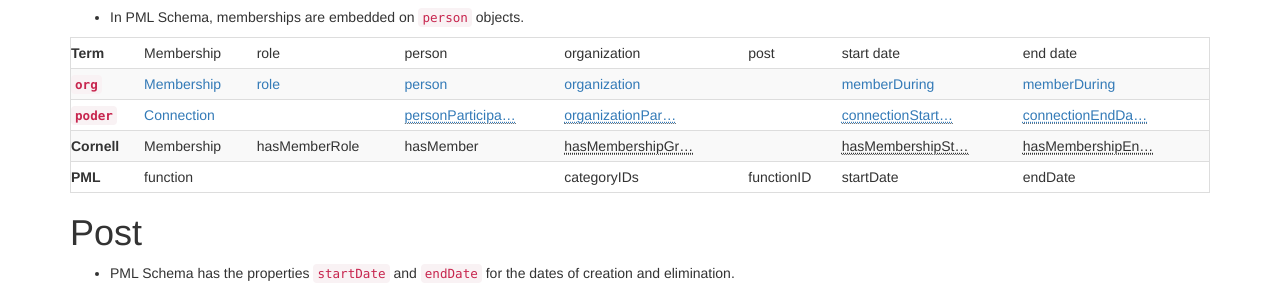
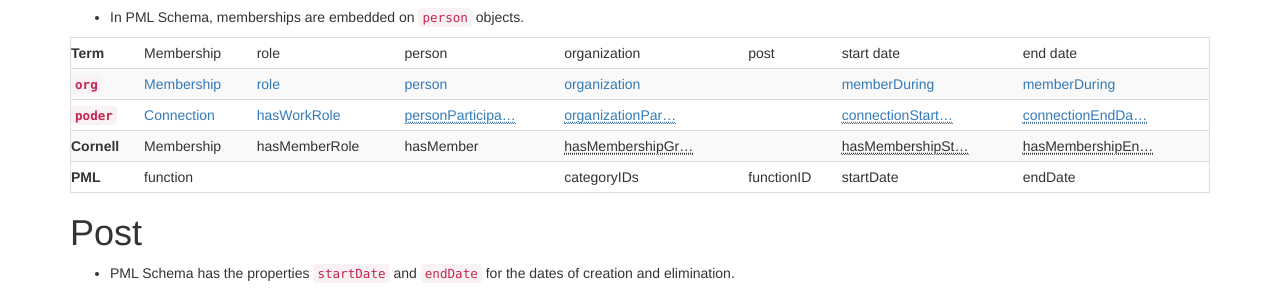
Before and after one commit to popolo-project/popolo-spec, a Jekyll site: the page built from appendices/terms.md, in a window 1280 px wide and 900 px high, scrolled down 1428 px. Shown: the part 153-452 px from the top of the window. Built offline with Jekyll 4.4.1, drawn with Linux system fonts in a browser that asks for light colours; nearby versions of some CDN libraries; Markdown is read by kramdown in place of the engine named in the settings.

Commit message:
add poder term

```diff
--- a/appendices/terms.md
+++ b/appendices/terms.md
@@ -1582,6 +1582,9 @@ id: data
           </a>
         </td>
         <td>
+          <a href='http://dev.poderopedia.com/documentation/index#poder:hasWorkRole'>
+            hasWorkRole
+          </a>
         </td>
         <td>
           <a href='http://dev.poderopedia.com/documentation/index#poder:personParticipant'>
--- a/src/data/membership.json
+++ b/src/data/membership.json
@@ -29,6 +29,10 @@
     "Membership": {
       "term": "Connection",
       "url": "http://dev.poderopedia.com/documentation/index#poder:Connection"
+    },
+    "role": {
+      "term": "hasWorkRole",
+      "url": "http://dev.poderopedia.com/documentation/index#poder:hasWorkRole"
     },
     "person": {
       "term": "personParticipant",
```
